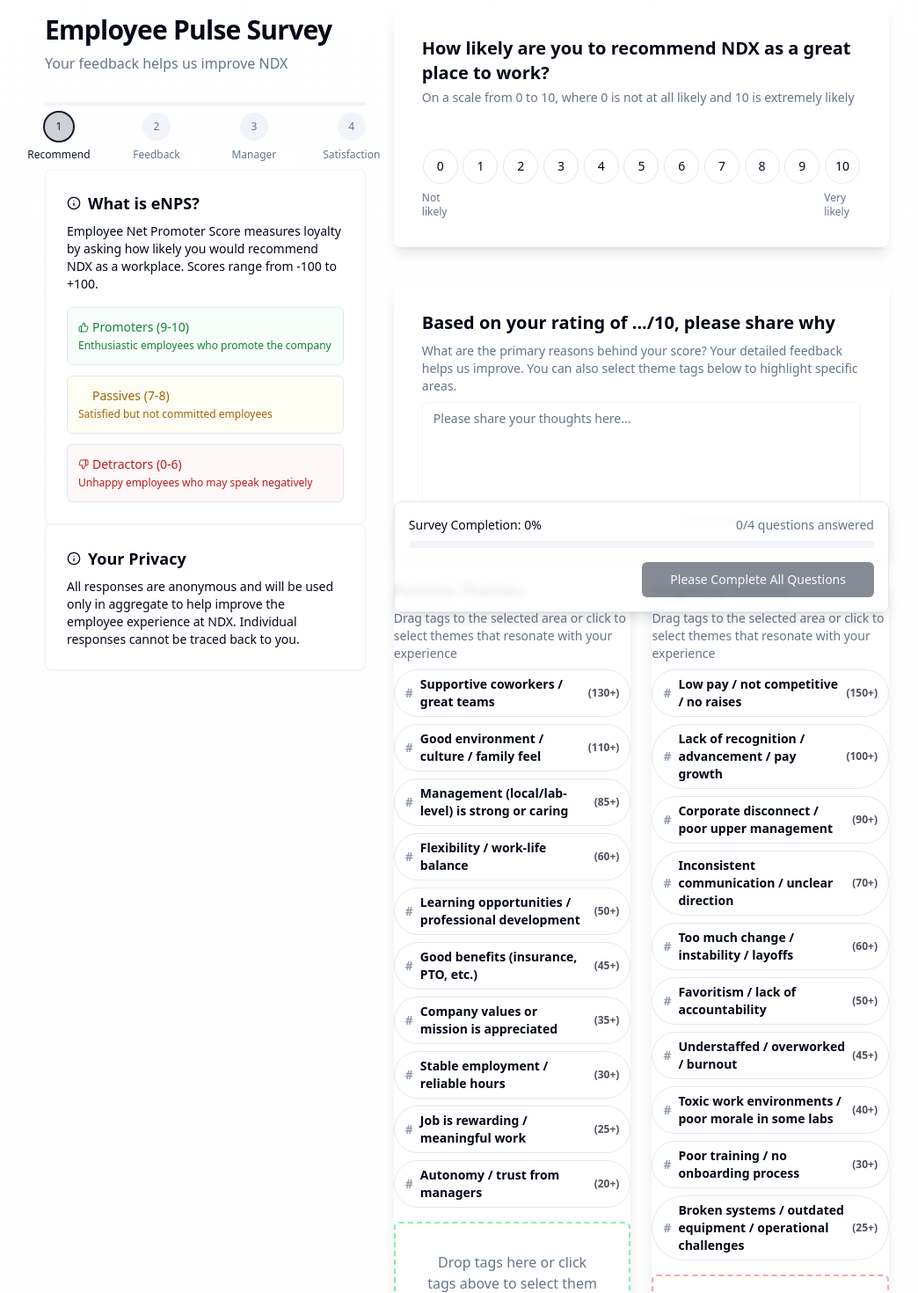
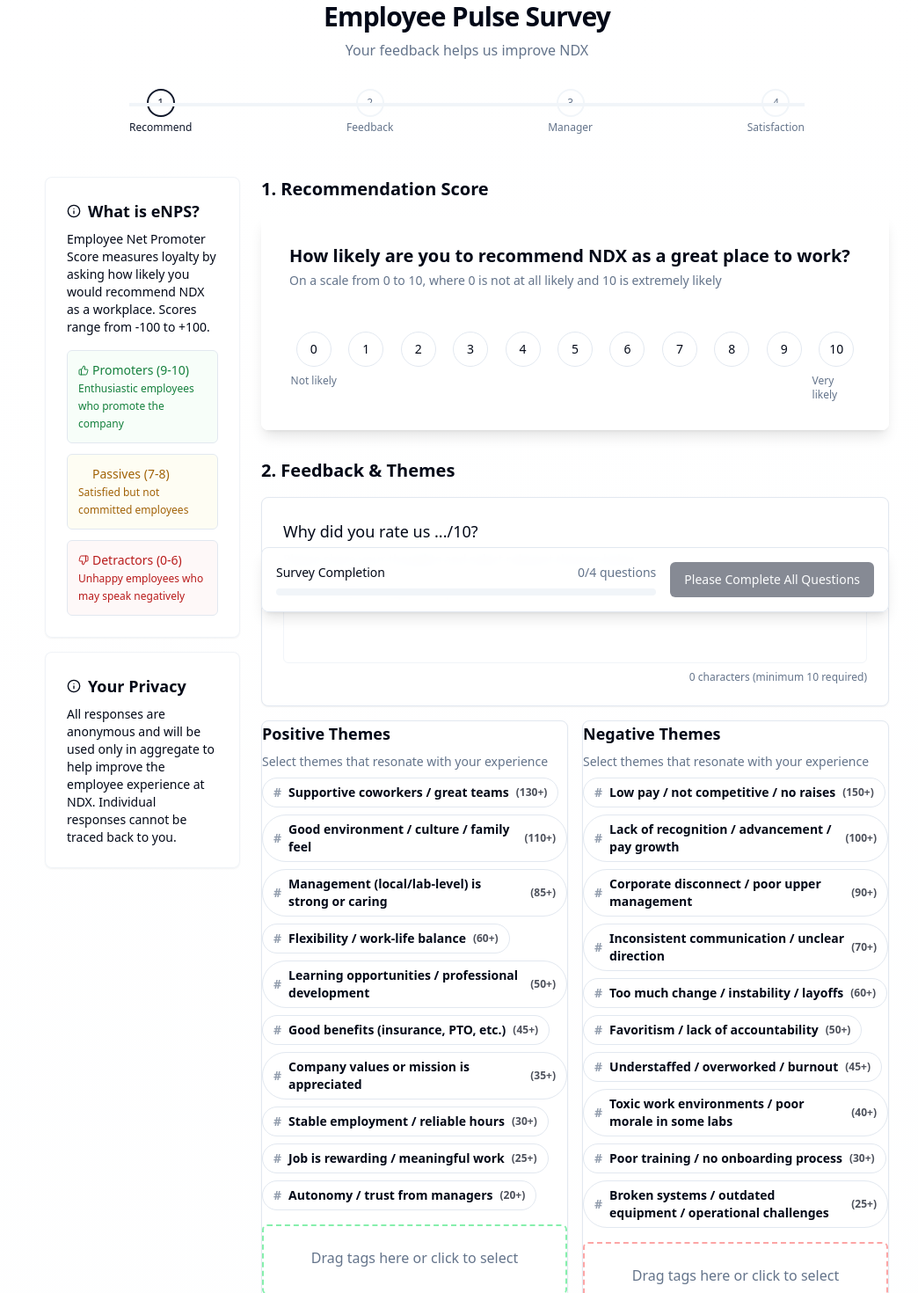
Before and after one commit to daitran07330/ndx-employee-pulse-analyzer, a React (Vite) app: page / in a window 1280 px wide. Shown: the part 80-1550 px from the top of the page at 88% size, without its empty margins (109-1153 px from the left). Built offline with nearby package versions, Linux system fonts and the light colour scheme.

Commit message:
Refactor: Improve UI/UX for survey flow
Refactor the survey UI to improve clarity and user experience, ensuring users can easily understand the assessment process and complete the survey.

```diff
--- a/src/components/survey/FeedbackStep.tsx
+++ b/src/components/survey/FeedbackStep.tsx
@@ -14,24 +14,23 @@ interface FeedbackStepProps {
 
 const FeedbackStep = ({ form }: FeedbackStepProps) => {
   return (
-    <Card className="border-0 shadow-lg overflow-hidden animate-fade-in bg-white/90 backdrop-blur-sm">
-      <CardContent className="pt-6 p-8">
+    <Card className="border shadow-sm rounded-lg bg-white">
+      <CardContent className="p-6">
         <FormField
           control={form.control}
           name="reasonComment"
           render={({ field }) => (
             <FormItem>
-              <FormLabel className="text-xl font-semibold block mb-1">
-                Based on your rating of {form.getValues("recommendScore") || "..."}/10, please share why
+              <FormLabel className="text-lg font-medium mb-1">
+                Why did you rate us {form.getValues("recommendScore") || "..."}/10?
               </FormLabel>
               <FormDescription className="text-sm mb-4">
-                What are the primary reasons behind your score? Your detailed feedback helps us improve.
-                You can also select theme tags below to highlight specific areas.
+                Please share your thoughts and select relevant themes below
               </FormDescription>
               <FormControl>
                 <Textarea
-                  placeholder="Please share your thoughts here..."
-                  className="min-h-[120px] resize-none border-muted bg-background/50 focus:bg-background transition-colors"
+                  placeholder="Your feedback helps us improve..."
+                  className="min-h-[100px] resize-none border-muted bg-background/50 focus:bg-background"
                   {...field}
                 />
               </FormControl>
--- a/src/components/survey/SurveyStepIndicator.tsx
+++ b/src/components/survey/SurveyStepIndicator.tsx
@@ -12,54 +12,57 @@ const SurveyStepIndicator = ({
   completedSteps = [],
   onStepClick
 }: SurveyStepIndicatorProps) => {
+  const steps = [
+    { id: 1, label: "Recommend" },
+    { id: 2, label: "Feedback" },
+    { id: 3, label: "Manager" },
+    { id: 4, label: "Satisfaction" }
+  ];
+
   return (
-    <div className="relative">
-      <div className="absolute left-0 w-full h-1 bg-muted">
+    <div className="relative pb-6">
+      <div className="absolute top-4 left-0 w-full h-1 bg-muted">
         <div
           className="absolute left-0 h-1 bg-primary transition-all duration-500"
           style={{ width: `${(completedSteps.length / 4) * 100}%` }}
         />
       </div>
-      <div className="flex justify-between pt-3">
-        {[1, 2, 3, 4].map(step => {
-          const isCompleted = completedSteps.includes(step);
-          const isActive = currentStep === step;
+
+      <div className="flex justify-between">
+        {steps.map(step => {
+          const isCompleted = completedSteps.includes(step.id);
+          const isActive = currentStep === step.id;
 
           return (
-            <div
-              key={step}
-              className="relative"
-              role="button"
-              onClick={() => onStepClick?.(step)}
+            <button
+              key={step.id}
+              className="flex flex-col items-center pt-0 focus:outline-none"
+              onClick={() => onStepClick?.(step.id)}
+              type="button"
             >
               <div
                 className={cn(
-                  "w-8 h-8 rounded-full flex items-center justify-center text-xs font-medium transition-all cursor-pointer",
+                  "w-8 h-8 rounded-full flex items-center justify-center text-xs font-medium border-2 transition-all",
                   isCompleted
-                    ? "bg-primary text-primary-foreground"
+                    ? "bg-primary border-primary text-primary-foreground"
                     : isActive
-                      ? "bg-primary/20 text-primary ring-2 ring-primary"
-                      : "bg-muted text-muted-foreground hover:bg-muted/80"
+                      ? "bg-white border-primary text-primary"
+                      : "bg-white border-muted text-muted-foreground"
                 )}
               >
-                {step}
+                {isCompleted ? "✓" : step.id}
               </div>
-              <div
+              <span
                 className={cn(
-                  "absolute -bottom-6 left-1/2 -translate-x-1/2 text-xs font-medium whitespace-nowrap",
-                  isCompleted
+                  "text-xs font-medium mt-1",
+                  isCompleted || isActive
                     ? "text-primary"
-                    : isActive
-                      ? "text-primary"
-                      : "text-muted-foreground"
+                    : "text-muted-foreground"
                 )}
               >
-                {step === 1 && "Recommend"}
-                {step === 2 && "Feedback"}
-                {step === 3 && "Manager"}
-                {step === 4 && "Satisfaction"}
-              </div>
-            </div>
+                {step.label}
+              </span>
+            </button>
           );
         })}
       </div>
--- a/src/components/survey/ThemeTags.tsx
+++ b/src/components/survey/ThemeTags.tsx
@@ -6,7 +6,7 @@ import { FormField, FormItem, FormLabel, FormDescription } from "@/components/ui
 import { UseFormReturn } from "react-hook-form";
 import { z } from "zod";
 import { formSchema } from "@/lib/surveySchema";
-import { grip } from "lucide-react";
+import { GripVertical } from "lucide-react";
 
 type FormValues = z.infer<typeof formSchema>;
 
@@ -55,7 +55,7 @@ const ThemeTags = ({ form, themes, type }: ThemeTagsProps) => {
             {type === "positive" ? "Positive Themes" : "Negative Themes"}
           </FormLabel>
           <FormDescription>
-            Drag tags to the selected area or click to select themes that resonate with your experience
+            Select themes that resonate with your experience
           </FormDescription>
 
           <div className="mt-2 space-y-4">
@@ -82,15 +82,15 @@ const ThemeTags = ({ form, themes, type }: ThemeTagsProps) => {
             </div>
 
             <div
-              className={`mt-4 p-4 border-2 border-dashed rounded-md min-h-[100px] flex flex-wrap gap-2 ${
+              className={`mt-4 p-4 border-2 border-dashed rounded-md min-h-[80px] flex flex-wrap gap-2 ${
                 type === "positive" ? "border-green-300" : "border-red-300"
               }`}
               onDrop={onDrop}
               onDragOver={onDragOver}
             >
               {selectedTags.length === 0 ? (
-                <div className="w-full text-center text-muted-foreground p-4">
-                  Drop tags here or click tags above to select them
+                <div className="w-full text-center text-muted-foreground p-2">
+                  Drag tags here or click to select
                 </div>
               ) : (
                 selectedTags.map((tagId) => {
--- a/src/pages/SurveyHome.tsx
+++ b/src/pages/SurveyHome.tsx
@@ -8,6 +8,7 @@ import { Card } from "@/components/ui/card";
 import { Button } from "@/components/ui/button";
 import { Form } from "@/components/ui/form";
 import { toast } from "sonner";
+import { Progress } from "@/components/ui/progress";
 import { Check } from "lucide-react";
 import SurveyStepIndicator from "@/components/survey/SurveyStepIndicator";
 import AboutENPS from "@/components/survey/AboutENPS";
@@ -74,10 +75,6 @@ const SurveyHome = () => {
     if (!completedSteps.includes(step)) {
       setCompletedSteps(prev => [...prev, step].sort((a, b) => a - b));
     }
-
-    if (currentStep === step) {
-      setCurrentStep(step < 4 ? step + 1 : step);
-    }
   };
 
   const removeFromCompletedSteps = (step: number) => {
@@ -110,20 +107,20 @@ const SurveyHome = () => {
   const allStepsCompleted = completedSteps.length === 4;
 
   return (
-    <div className="min-h-screen bg-gradient-to-b from-background to-secondary/20">
+    <div className="min-h-screen bg-gradient-to-b from-background to-secondary/10">
       <ModernHeader />
-      <main className="container py-8 max-w-5xl mx-auto">
+
+      <main className="container py-6 max-w-5xl mx-auto">
         {isSubmitted ? (
           <ThankYouCard />
         ) : (
-          <div className="grid md:grid-cols-5 gap-8">
-            {/* Left column with about eNPS */}
-            <div className="md:col-span-2 space-y-6">
-              <div className="animate-fade-in sticky top-24">
+          <div className="space-y-6">
+            <div className="text-center mb-8">
               <h1 className="text-3xl font-bold tracking-tight mb-2">Employee Pulse Survey</h1>
               <p className="text-muted-foreground">Your feedback helps us improve NDX</p>
+            </div>
 
-                <div className="mt-8 mb-8">
+            <div className="max-w-3xl mx-auto mb-4">
               <SurveyStepIndicator
                 currentStep={currentStep}
                 completedSteps={completedSteps}
@@ -131,30 +128,34 @@ const SurveyHome = () => {
               />
             </div>
 
+            <div className="grid md:grid-cols-4 gap-6">
+              {/* Left sidebar with information */}
+              <aside className="md:col-span-1 space-y-4">
                 <AboutENPS />
                 <PrivacyInfo />
-              </div>
-            </div>
+              </aside>
 
-            {/* Right column with survey form */}
+              {/* Main content area */}
               <div className="md:col-span-3">
                 <Form {...form}>
-                <form onSubmit={form.handleSubmit(onSubmit)} className="space-y-10">
-                  {/* Step 1: Recommendation Score */}
-                  <div id="survey-section-1" className="scroll-mt-28">
+                  <form onSubmit={form.handleSubmit(onSubmit)} className="space-y-8">
+                    {/* All survey sections are always visible */}
+                    <section id="survey-section-1" className="scroll-mt-28">
+                      <h2 className="text-xl font-semibold mb-4">1. Recommendation Score</h2>
                       <RecommendationStep
                         form={form}
                         hoverScore={hoverScore}
                         setHoverScore={setHoverScore}
                       />
-                  </div>
+                    </section>
 
-                  {/* Step 2: Reason Comment and Theme Tags */}
-                  <div id="survey-section-2" className="scroll-mt-28 space-y-6">
+                    <section id="survey-section-2" className="scroll-mt-28">
+                      <h2 className="text-xl font-semibold mb-4">2. Feedback & Themes</h2>
+                      <div className="space-y-4">
                         <FeedbackStep form={form} />
 
-                    <div className="grid md:grid-cols-2 gap-6">
-                      <Card className="border-0 shadow-lg overflow-hidden animate-fade-in bg-white/90 backdrop-blur-sm">
+                        <div className="grid md:grid-cols-2 gap-4">
+                          <Card className="bg-white border shadow-sm">
                             <ThemeTags
                               form={form}
                               themes={positiveThemes}
@@ -162,7 +163,7 @@ const SurveyHome = () => {
                             />
                           </Card>
 
-                      <Card className="border-0 shadow-lg overflow-hidden animate-fade-in bg-white/90 backdrop-blur-sm">
+                          <Card className="bg-white border shadow-sm">
                             <ThemeTags
                               form={form}
                               themes={negativeThemes}
@@ -171,53 +172,60 @@ const SurveyHome = () => {
                           </Card>
                         </div>
                       </div>
+                    </section>
 
-                  {/* Step 3: Manager Score */}
-                  <div id="survey-section-3" className="scroll-mt-28">
+                    <section id="survey-section-3" className="scroll-mt-28">
+                      <h2 className="text-xl font-semibold mb-4">3. Manager Feedback</h2>
                       <ManagerScoreStep
                         form={form}
                         hoverScore={hoverScore}
                         setHoverScore={setHoverScore}
                       />
+                    </section>
+
+                    <section id="survey-section-4" className="scroll-mt-28">
+                      <h2 className="text-xl font-semibold mb-4">4. Satisfaction Trend</h2>
+                      <SatisfactionTrendStep form={form} />
+                    </section>
+
+                    {/* Sticky submit section */}
+                    <div className="sticky bottom-6 pt-4">
+                      <Card className="bg-white/95 backdrop-blur shadow-lg border p-4">
+                        <div className="flex flex-col md:flex-row md:items-center justify-between gap-4">
+                          <div className="space-y-2 flex-1">
+                            <div className="flex justify-between text-sm">
+                              <span className="font-medium">Survey Completion</span>
+                              <span className="text-muted-foreground">{completedSteps.length}/4 questions</span>
+                            </div>
+                            <Progress value={progressPercentage} className="h-2" />
                           </div>
 
-                  {/* Step 4: Satisfaction Trend */}
-                  <div id="survey-section-4" className="scroll-mt-28">
-                    <SatisfactionTrendStep form={form} />
-                  </div>
-
-                  <div className="sticky bottom-6 bg-white/90 backdrop-blur-sm p-4 rounded-lg shadow-lg border">
-                    <div className="flex items-center justify-between mb-2">
-                      <div className="text-sm font-medium">
-                        Survey Completion: {Math.round(progressPercentage)}%
-                      </div>
-                      <div className="text-sm text-muted-foreground">
-                        {completedSteps.length}/4 questions answered
-                      </div>
-                    </div>
-                    <div className="w-full bg-muted h-2 rounded-full overflow-hidden mb-4">
-                      <div
-                        className="bg-primary h-full transition-all duration-500"
-                        style={{ width: `${progressPercentage}%` }}
-                      />
-                    </div>
-                    <div className="flex justify-end">
                           <Button
                             type="submit"
                             disabled={!allStepsCompleted}
-                        className="px-8"
+                            className="w-full md:w-auto"
                           >
-                        {allStepsCompleted ? "Submit Survey" : "Please Complete All Questions"}
+                            {allStepsCompleted ? (
+                              <span className="flex items-center gap-2">
+                                <Check className="h-4 w-4" />
+                                Submit Survey
+                              </span>
+                            ) : (
+                              "Please Complete All Questions"
+                            )}
                           </Button>
                         </div>
+                      </Card>
                     </div>
                   </form>
                 </Form>
               </div>
             </div>
+          </div>
         )}
       </main>
-      <footer className="py-5 border-t border-border">
+
+      <footer className="py-4 border-t border-border mt-8">
         <div className="container text-center text-xs text-muted-foreground">
           <p>© 2025 NDX Employee Pulse Analyzer</p>
         </div>
```
Lines whose indentation alone changed are shown as unchanged.
